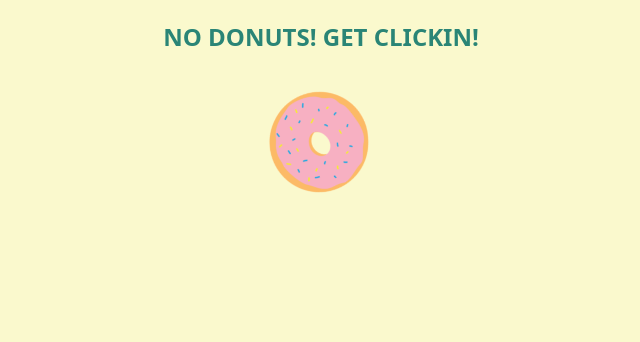
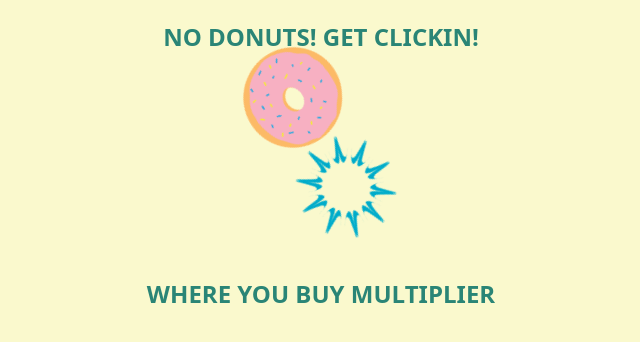
Before and after one commit to ryanboney/donuts, a plain HTML site: page index.html in a window 1280 px wide. Shown: the whole page, without its empty margins (319-959 px from the left). Drawn offline with Linux system fonts and the light colour scheme.

Commit message:
need autoclick

```diff
--- a/index.html
+++ b/index.html
@@ -17,8 +17,19 @@
       NO DONUTS! GET CLICKIN!
     </div>
   </div>
+
   <div class="row">
-    <div id="donut"><img src="./images/donut2.png"></div>
+    <div id="donut">
+      <div id="shine"><img src="./images/shine.png">
+      <img src="./images/donut2.png"></div>
+  </div>
+
+  <div class="row">
+    <div id="autoclicker"></div>
+  </div>
+
+  <div class="row">
+    <div id="multiplier">WHERE YOU BUY MULTIPLIER</div>
   </div>
 
 
--- a/script.js
+++ b/script.js
@@ -1,10 +1,17 @@
 const counter = document.getElementById("counter")
 const donut = document.getElementById("donut")
+const autoclicker = document.getElementById("autoclicker")
+const multiplier = document.getElementById("multiplier")
+
 let donuts = 0
 
 function addDonut(){
 donuts++;
 counter.innerHTML = `Donuts: ${donuts}`
+
+    if (donuts > 5){
+        autoclicker.innerHTML = '<img src="./images/clicker.png" alt="">WHERE YOU BUY AUTOCLICKER'
+    }
 }
 
 donut.addEventListener('click', addDonut);
--- a/style.css
+++ b/style.css
@@ -27,6 +27,8 @@
     display: flex;
     -webkit-flex-direction: column;
     flex-direction: column;
+    align-self: center;
+    margin: auto;
   }
 
 
@@ -40,14 +42,7 @@
     justify-items: center;
   }
 
-img{
-    margin: auto;
-    width: 100px;
-    height: 100px;
-  }
-
   #counter{
-
     font-family: system-ui, -apple-system, BlinkMacSystemFont, 'Segoe UI', Roboto, Oxygen, Ubuntu, Cantarell, 'Open Sans', 'Helvetica Neue', sans-serif;
     align-self: center;
     font-weight: 800;
@@ -56,10 +51,48 @@ img{
   }
 
   #donut{
+    cursor: pointer;
     padding: 24px;
     margin: 12px;
     align-self: center;
     animation: rotation 3s infinite linear;
+  }
+
+  #donut img{
+    margin: auto;
+    width: 100px;
+    height: 100px;
+    z-index: 10;
+  }
+
+  #autoclicker{
+
+    font-family: system-ui, -apple-system, BlinkMacSystemFont, 'Segoe UI', Roboto, Oxygen, Ubuntu, Cantarell, 'Open Sans', 'Helvetica Neue', sans-serif;
+    align-self: center;
+    padding: 12px;
+    margin: 12px;
+    font-weight: 800;
+    font-size: 24px;
+    color:  rgb(42, 133, 118);
+  }
+
+  #autoclicker img{
+
+    margin: auto;
+    width: 60px;
+    height: 60px;
+    transform: rotate(120deg);
+
+  }
+
+
+  #multiplier{
+
+    font-family: system-ui, -apple-system, BlinkMacSystemFont, 'Segoe UI', Roboto, Oxygen, Ubuntu, Cantarell, 'Open Sans', 'Helvetica Neue', sans-serif;
+    align-self: center;
+    font-weight: 800;
+    font-size: 24px;
+    color:  rgb(42, 133, 118);
   }
 
 
@@ -72,6 +105,18 @@ img{
     }
   }
 
+  @keyframes jiggle {
+    from {
+      transform: rotate(0deg);
+    }
+    to {
+      transform: rotate(359deg);
+    }
+  }
+
+
+
+
   @media (max-width: 600px) {
     .row {
       -webkit-flex-direction: column;
```
Also changed, not shown: images/clicker.png (added), images/shine.png (added).
